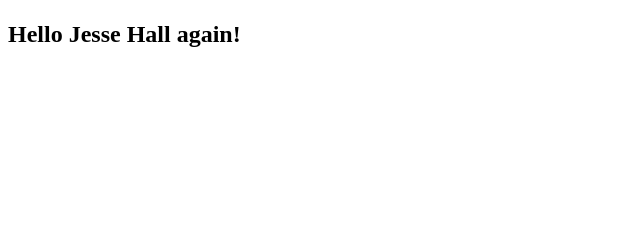
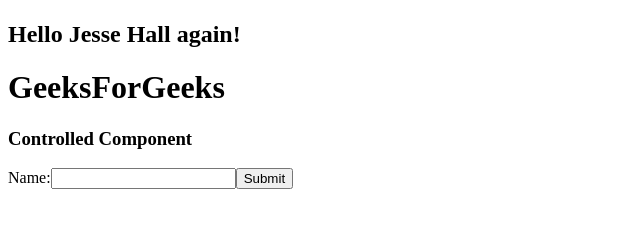
Before and after one commit to sureshghosh8/React-Practice, a React (Vite) app: page / in a window 1280 px wide. Shown: the part 293-520 px from the top of the page, without its empty margins (0-640 px from the left). Built offline with nearby package versions, Linux system fonts and the light colour scheme.

Commit message:
controlled

```diff
--- a/src/App.jsx
+++ b/src/App.jsx
@@ -8,12 +8,14 @@ import LudoBoard from "./components/LudoBoard";
 import TodoList from "./components/TodoList";
 import PasswordGenerator from "./components/PasswordGenerator";
 import Component1 from "./components/useContext";
+import Controlled from "./components/controlled";
 
 function App(){
   return (
   <>
-  <PasswordGenerator/>
+
   <Component1/>
+  <Controlled/>
 
 </>
   );
--- /dev/null
+++ b/src/components/controlled.jsx
@@ -0,0 +1,32 @@
+// FileName - App.js
+
+import { useState } from "react";
+
+
+function Controlled() {
+	const [name, setName] = useState("");
+
+	function handleSubmit() {
+		alert(`Name: ${name}`);
+	}
+
+	return (
+		<div className="App">
+			<h1 className="geeks">GeeksForGeeks</h1>
+			<h3>Controlled Component</h3>
+			<form onSubmit={handleSubmit}>
+				<label>Name:</label>
+				<input
+					name="name"
+					value={name}
+					onChange={(e) =>
+						setName(e.target.value)
+					}
+				/>
+				<button type="submit">Submit</button>
+			</form>
+		</div>
+	);
+}
+
+export default Controlled;
```
